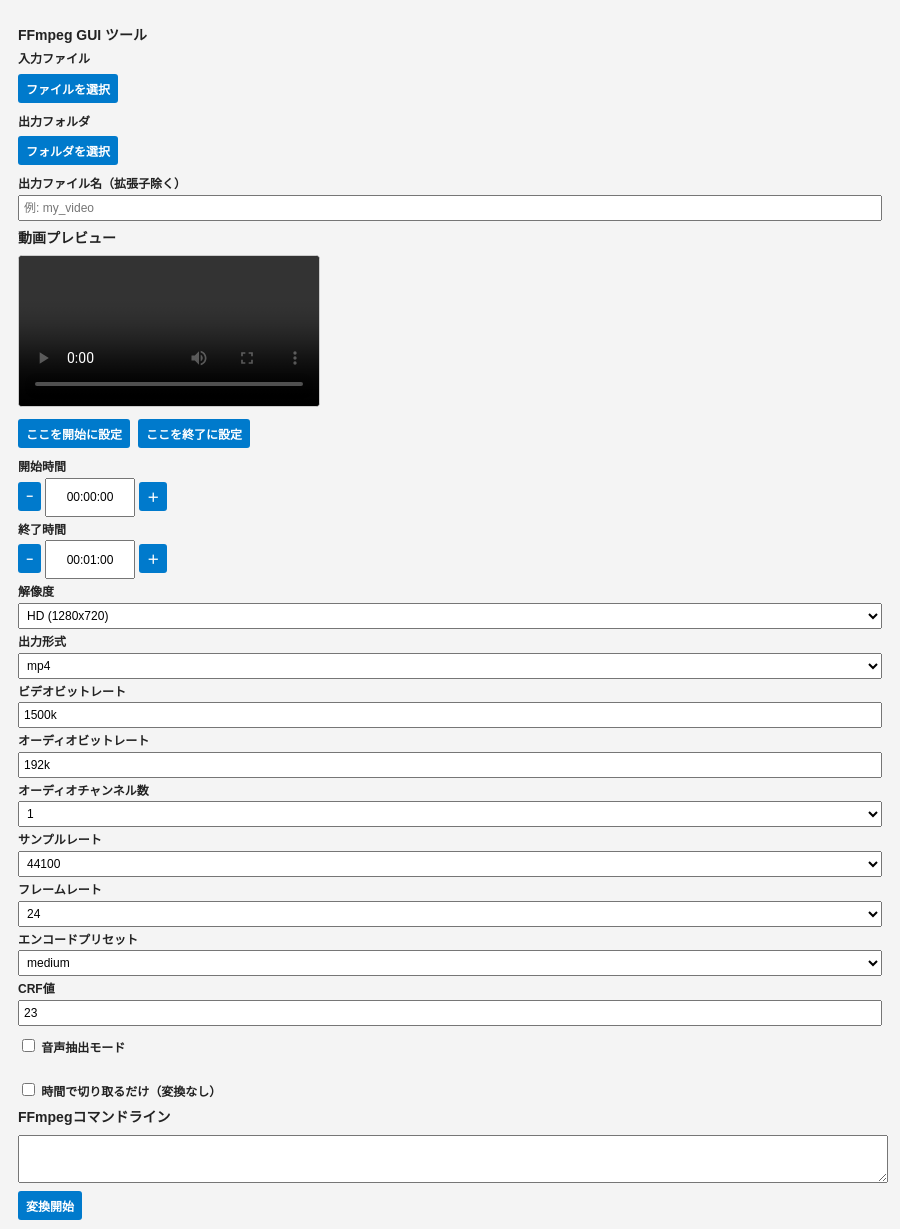
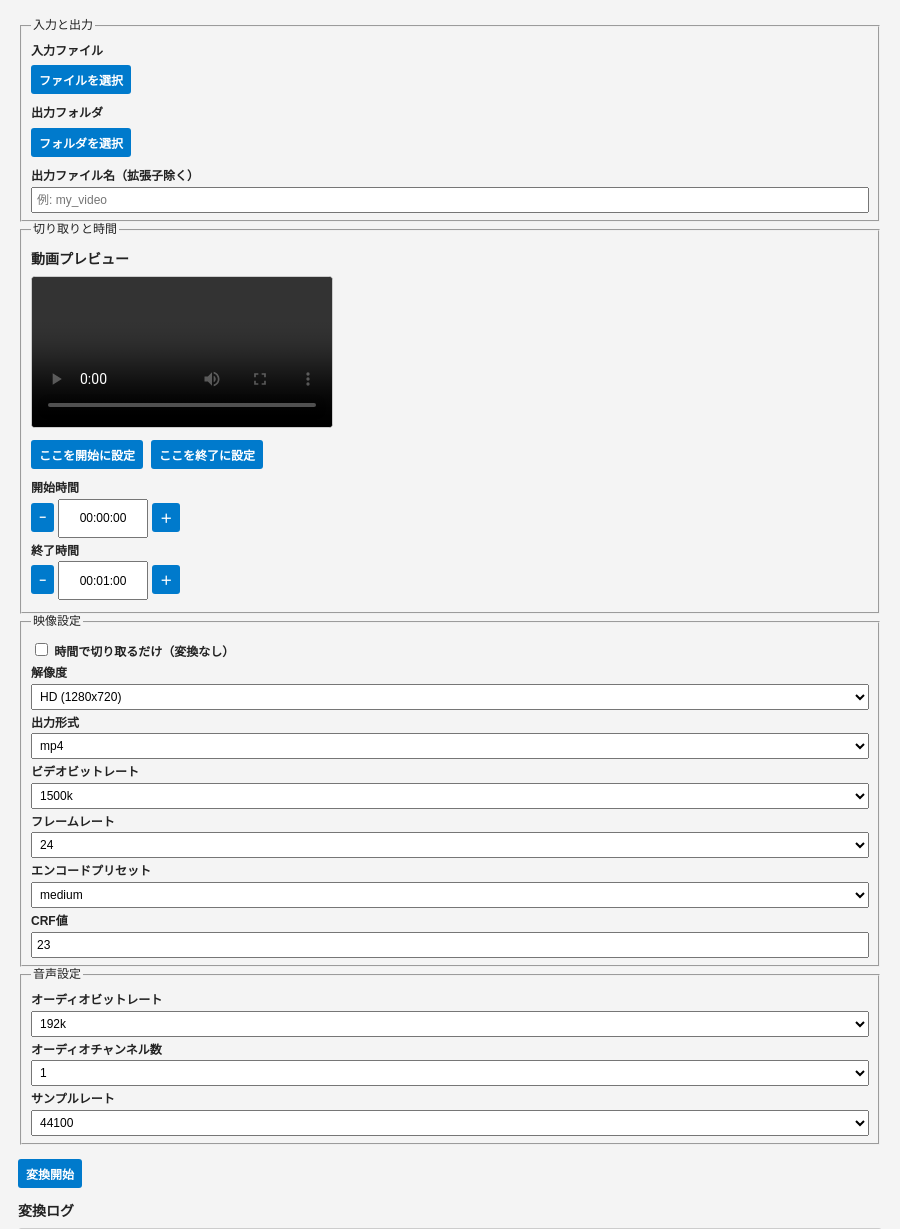
Before and after one commit to HayatoTashiro/ffmpeg-gui-electron, an Electron app: page index.html in a window 900 px wide. Shown: the top 1229 px of the page. Drawn offline with Linux system fonts and the light colour scheme; no server answers.

Commit message:
FFmpegコマンドライン表示機能を削除し、UIを簡素化

```diff
--- a/index.html
+++ b/index.html
@@ -6,8 +6,8 @@
     <link rel="stylesheet" href="style.css" />
   </head>
   <body>
-    <h1>FFmpeg GUI ツール</h1>
-
+    <fieldset>
+      <legend>入力と出力</legend>
       <label for="select-input-button">入力ファイル</label>
       <button id="select-input-button">ファイルを選択</button>
       <div id="input-path"></div>
@@ -15,9 +15,12 @@
       <label for="select-output-button">出力フォルダ</label>
       <button id="select-output-button">フォルダを選択</button>
       <div id="output-path"></div>
-
       <label for="output-filename">出力ファイル名（拡張子除く）</label>
       <input type="text" id="output-filename" placeholder="例: my_video" />
+    </fieldset>
+
+    <fieldset>
+      <legend>切り取りと時間</legend>
 
       <h3>動画プレビュー</h3>
       <video id="preview" controls></video>
@@ -39,6 +42,15 @@
         <input type="text" id="end-time" value="00:01:00" />
         <button type="button" onclick="adjustTime('end-time', 1)">＋</button>
       </div>
+    </fieldset>
+
+    <fieldset>
+      <legend>映像設定</legend>
+
+      <label
+        ><input type="checkbox" id="trim-only" />
+        時間で切り取るだけ（変換なし）</label
+      >
 
       <label for="resolution">解像度</label>
       <select id="resolution">
@@ -61,21 +73,14 @@
       </select>
 
       <label for="video-bitrate">ビデオビットレート</label>
-    <input type="text" id="video-bitrate" value="1500k" />
-
-    <label for="audio-bitrate">オーディオビットレート</label>
-    <input type="text" id="audio-bitrate" value="192k" />
-
-    <label for="audio-channels">オーディオチャンネル数</label>
-    <select id="audio-channels">
-      <option value="1">1</option>
-      <option value="2">2</option>
-    </select>
-
-    <label for="sample-rate">サンプルレート</label>
-    <select id="sample-rate">
-      <option value="44100">44100</option>
-      <option value="48000">48000</option>
+      <select id="video-bitrate">
+        <option value="">自動</option>
+        <option value="500k">500k</option>
+        <option value="1000k">1000k</option>
+        <option value="1500k" selected>1500k</option>
+        <option value="2000k">2000k</option>
+        <option value="3000k">3000k</option>
+        <option value="5000k">5000k</option>
       </select>
 
       <label for="frame-rate">フレームレート</label>
@@ -96,19 +101,37 @@
 
       <label for="crf">CRF値</label>
       <input type="text" id="crf" value="23" />
+    </fieldset>
 
-    <div style="margin-top: 10px">
-      <label><input type="checkbox" id="audio-only" /> 音声抽出モード</label
-      ><br />
-      <label
-        ><input type="checkbox" id="trim-only" />
-        時間で切り取るだけ（変換なし）</label
-      >
-    </div>
+    <fieldset>
+      <legend>音声設定</legend>
+      <label for="audio-bitrate">オーディオビットレート</label>
+      <select id="audio-bitrate">
+        <option value="">自動</option>
+        <option value="96k">96k</option>
+        <option value="128k">128k</option>
+        <option value="160k">160k</option>
+        <option value="192k" selected>192k</option>
+        <option value="256k">256k</option>
+        <option value="320k">320k</option>
+      </select>
 
-    <h3>FFmpegコマンドライン</h3>
+      <label for="audio-channels">オーディオチャンネル数</label>
+      <select id="audio-channels">
+        <option value="1">1</option>
+        <option value="2">2</option>
+      </select>
+
+      <label for="sample-rate">サンプルレート</label>
+      <select id="sample-rate">
+        <option value="44100">44100</option>
+        <option value="48000">48000</option>
+      </select>
+    </fieldset>
+
+    <div style="margin-top: 10px"></div>
     <textarea
-      id="command-line"
+      style="display: none"
       rows="3"
       readonly
       style="width: 100%; font-family: monospace; font-size: 12px"
--- a/renderer.js
+++ b/renderer.js
@@ -96,17 +96,11 @@
     frameRate: getValue("frame-rate"),
     preset: getValue("preset"),
     crf: getValue("crf"),
-    audioOnly: getChecked("audio-only"),
     trimOnly: getChecked("trim-only"),
   });
 }
 
 ipcRenderer.on("ffmpeg-log", (event, log) => {
-  if (log.startsWith("実行コマンド:")) {
-    document.getElementById("command-line").value = log
-      .replace("実行コマンド:", "")
-      .trim();
-  }
   const logBox = document.getElementById("log");
   logBox.innerText += log;
   logBox.scrollTop = logBox.scrollHeight;
@@ -159,3 +153,14 @@
   const s = String(sec % 60).padStart(2, "0");
   return `${h}:${m}:${s}`;
 }
+
+document.getElementById("format").addEventListener("change", () => {
+  const format = getValue("format");
+  const isAudio = format === "mp3";
+  ["resolution", "frame-rate", "video-bitrate", "preset", "crf"].forEach(
+    (id) => {
+      const el = document.getElementById(id);
+      if (el) el.disabled = isAudio;
+    }
+  );
+});
```
Also changed, not shown: main.js (+6 -4 lines). Lines whose indentation alone changed are shown as unchanged.
